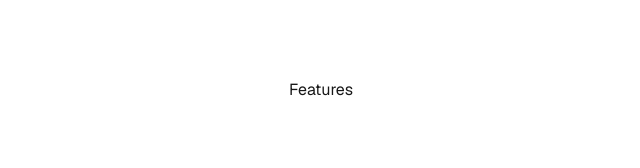
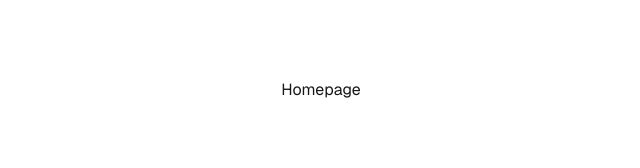
Before and after one commit to Tobikun11-Arch/Social-Network, a Next.js app in the folder frontend/: page / in a window 1280 px wide. Shown: the top 168 px of the page, without its empty margins (319-959 px from the left). Built offline with nearby package versions, Linux system fonts and the light colour scheme.

Commit message:
readme changed:

```diff
--- a/frontend/src/app/page.tsx
+++ b/frontend/src/app/page.tsx
@@ -1,9 +1,7 @@
-import Image from "next/image";
-
 export default function Home() {
   return (
     <div className="font-sans grid grid-rows-[20px_1fr_20px] items-center justify-items-center min-h-screen p-8 pb-20 gap-16 sm:p-20">
-     <h1>Features</h1>
+     <h1>Homepage</h1>
     </div>
   );
 }
```
Also changed, not shown: 1 other file (tests, documents, lock files or other folders).
